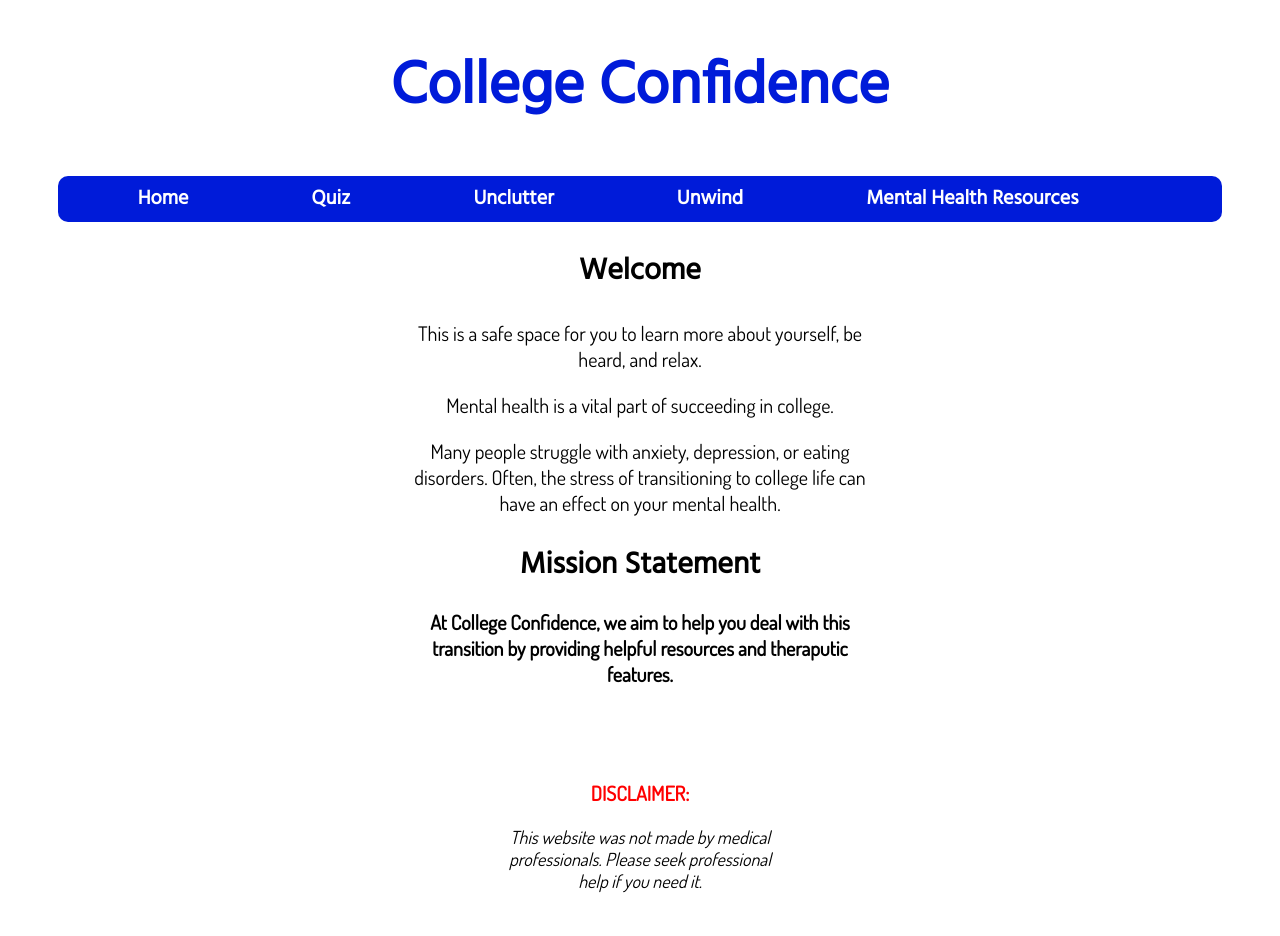
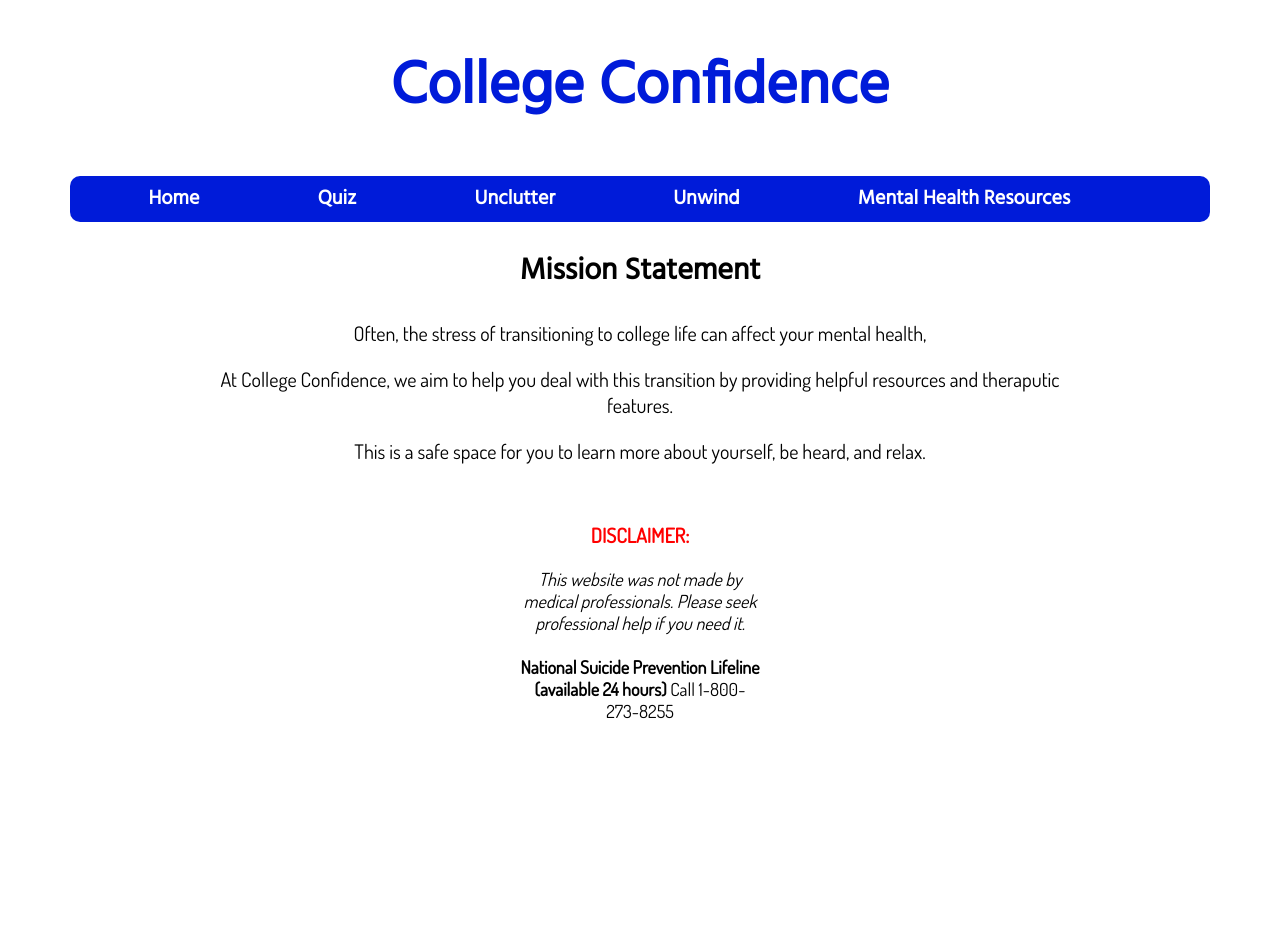
Before and after one commit to hanawahi/cssi_2017, a Python web app: template group-project/templates/welcome.html in a window 1280 px wide. After the commit the page ends 719 px from the top, so only its background shows below. Run offline with Jinja, Linux system fonts and the light colour scheme; the template is opened without the code that fills it, so the values that code supplies are empty.

Commit message:
apparently changed stuff

```diff
--- a/group-project/resources/aesthetic.css
+++ b/group-project/resources/aesthetic.css
@@ -13,6 +13,7 @@ h2 {
 
 body {
   background-color: white;
+  margin: 10px 20px 10px 20px;
 }
 
 #page {
@@ -37,8 +38,7 @@ span {
 }
 
 #welcome {
-  margin-right: 200px;
-  margin-left: 200px
+  text-align: center;
 }
 
 
--- a/group-project/templates/ventbot.html
+++ b/group-project/templates/ventbot.html
@@ -8,6 +8,9 @@
     <script src="https://ajax.googleapis.com/ajax/libs/jquery/2.2.4/jquery.min.js"></script>
     <script type="text/javascript" src="../resources/textbox.js"></script>
 
+    <style>
+@import url('https://fonts.googleapis.com/css?family=Cabin|Hind|Dosis');
+    </style>
 
   </head>
 
--- a/group-project/templates/welcome.html
+++ b/group-project/templates/welcome.html
@@ -23,20 +23,16 @@
 
       <div id="welcome">
 
-        <h2>Welcome</h2>
+        <h2>Mission Statement</h2>
 
-        <p> This is a safe space for you to learn more about yourself, be heard, and relax. </p>
-
-        <p>Mental health is a vital part of succeeding in college.
-
-        <p>Many people struggle with anxiety, depression, or eating disorders.
-          Often, the stress of transitioning
-          to college life can have an effect on your mental health.</p>
-
-        <h2>Mission Statement</p>
+        <p>Often, the stress of transitioning
+        to college life can affect your mental health, </p>
 
         <p>At College Confidence, we aim to help you deal with
           this transition by providing helpful resources and theraputic features.</p>
+
+        <p>This is a safe space for you to learn more about yourself, be heard, and relax.</p>
+
 
       <br>
 
@@ -45,7 +41,11 @@
       <p class="disclaimer"><strong>DISCLAIMER:</strong></p>
 
       <p class="legal"><i>This website was not made by medical professionals.
-        Please seek professional help if you need it.</i></p>
+        Please seek professional help if you need it.</i>
+        <br><br>
+        <b>National Suicide Prevention Lifeline (available 24 hours)</b>
+        Call 1-800-273-8255
+      </p>
 
       <br>
 
```
